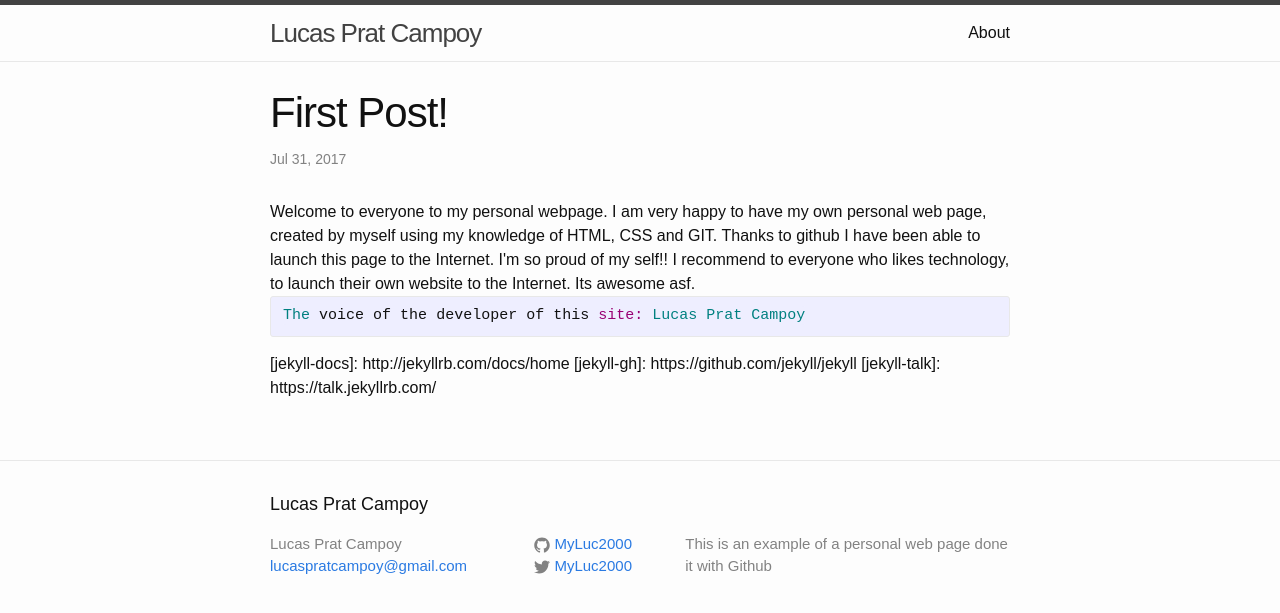
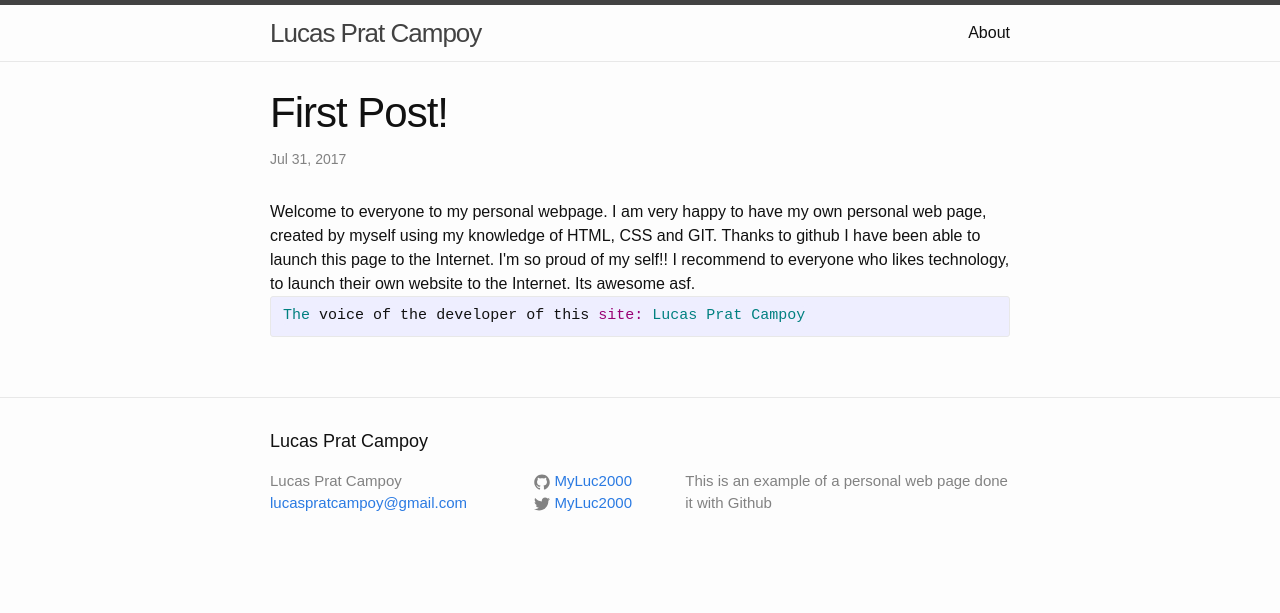
Before and after one commit to LucasPrat/MyLuc2000.github.io, a Jekyll site: the page built from _posts/2017-07-31-first-post.html, in a window 1280 px wide. Shown: the top 613 px of the page. Built offline with Jekyll 4.4.1, drawn with Linux system fonts in a browser that asks for light colours.

Commit message:
suprimir texto final

```diff
--- a/_posts/2017-07-31-first-post.html
+++ b/_posts/2017-07-31-first-post.html
@@ -17,8 +17,3 @@
 {% highlight ruby %}
 The voice of the developer of this site: Lucas Prat Campoy
 {% endhighlight %}
-
-
-[jekyll-docs]: http://jekyllrb.com/docs/home
-[jekyll-gh]:   https://github.com/jekyll/jekyll
-[jekyll-talk]: https://talk.jekyllrb.com/
```
